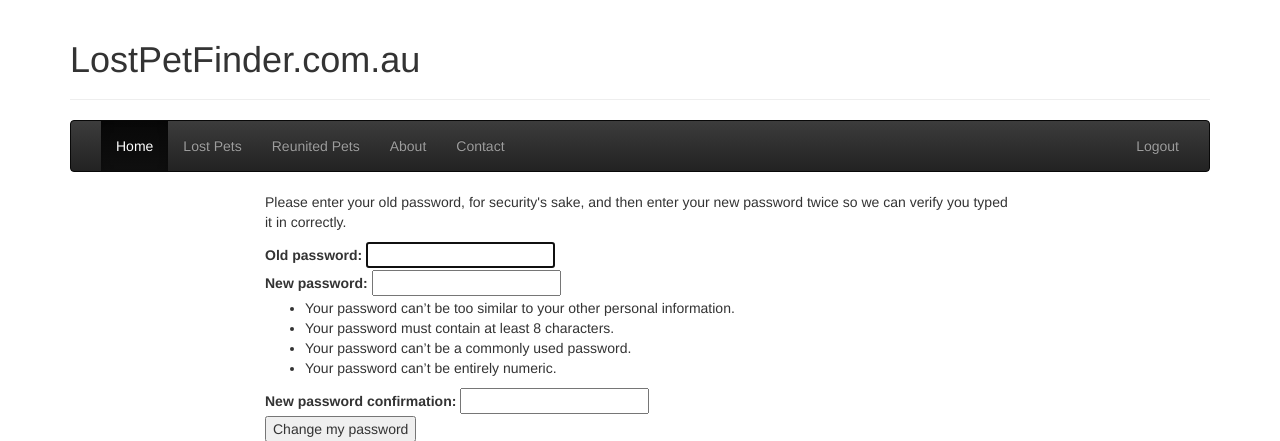
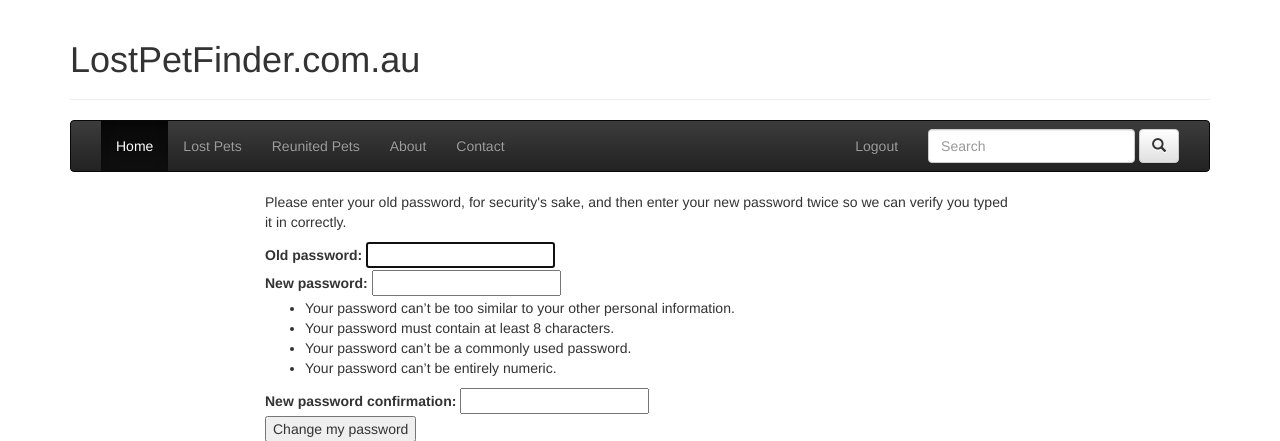
Before and after one commit to hhtek/aip-assessment-03, a Django app: page /password_change/ in a window 1280 px wide. Shown: the top 441 px of the page. Run offline with Django 3.2, Linux system fonts and the light colour scheme; a user stored in the database is signed in; some libraries are stand-ins or nearby versions.

Commit message:
fixed UI

```diff
--- a/src/lostpetfinder/templates/snippets/nav.html
+++ b/src/lostpetfinder/templates/snippets/nav.html
@@ -11,6 +11,13 @@
         <li><a href="{% url "about" %}">About</a></li>
         <li> <a href="{% url "contact" %}">Contact</a></li>
 </ul>
+ <form class="navbar-form navbar-right" role="search">
+        <div class="form-group">
+          <input type="text" class="form-control" placeholder="Search">
+        </div>
+        <button type="submit" class="btn btn-default">
+        <span class="glyphicon glyphicon-search" aria-hidden="true"></span></button>
+ </form>
 <ul class="nav navbar-nav navbar-right">
             {% if user.is_authenticated %}
         <li><a href="{% url "logout" %}">Logout</a></li>
```
